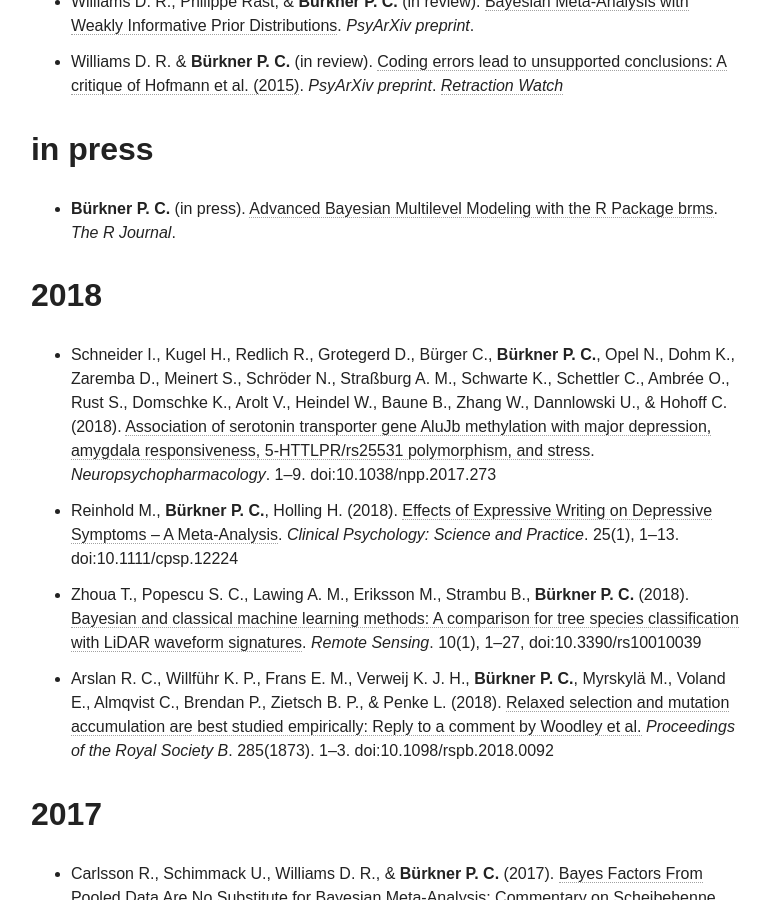
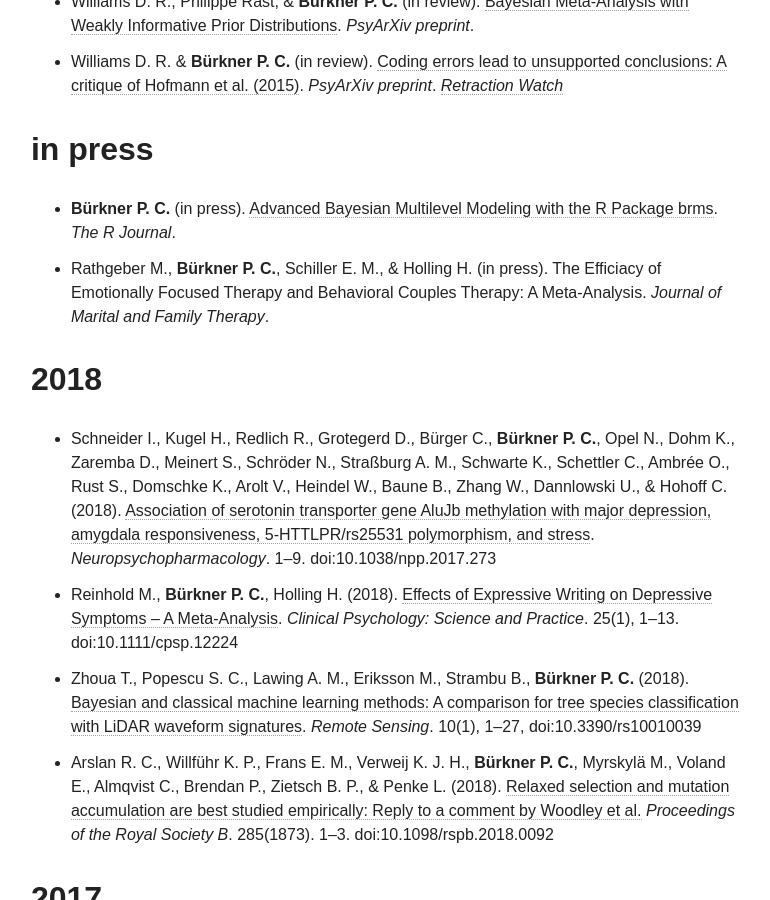
Before and after one commit to paul-buerkner/paul-buerkner.github.io, a Jekyll site: the page built from publications/index.md, in a window 1280 px wide and 900 px high, scrolled down 800 px. Shown: the whole window, without its empty margins (255-1025 px from the left). Built offline with Jekyll 4.4.1, drawn with Linux system fonts in a browser that asks for light colours; nearby versions of some CDN libraries.

Commit message:
update list of publications and blogposts

```diff
--- a/publications/index.md
+++ b/publications/index.md
@@ -12,6 +12,7 @@ excerpt: "A list of my publications"
 
 ## in press
 * **Bürkner P. C.** (in press). [Advanced Bayesian Multilevel Modeling with the R Package brms](http://arxiv.org/abs/1705.11123). *The R Journal*.
+* Rathgeber M., **Bürkner P. C.**, Schiller E. M., & Holling H. (in press). The Efficiacy of Emotionally Focused Therapy and Behavioral Couples Therapy: A Meta-Analysis. *Journal of Marital and Family Therapy*.
 
 ## 2018
 * Schneider I., Kugel H., Redlich R., Grotegerd D., Bürger C., **Bürkner P. C.**, Opel N., Dohm K., Zaremba D., Meinert S., Schröder N., Straßburg A. M., Schwarte K., Schettler C., Ambrée O., Rust S., Domschke K., Arolt V., Heindel W., Baune B., Zhang W., Dannlowski U., & Hohoff C. (2018). [Association of serotonin transporter gene AluJb methylation with major depression, amygdala responsiveness, 5-HTTLPR/rs25531 polymorphism, and stress](https://www.nature.com/articles/npp2017273). *Neuropsychopharmacology*. 1--9. doi:10.1038/npp.2017.273
```
Also changed, not shown: _posts/blog/2017-08-30-brms-blogposts.md (+1 -0 lines).
